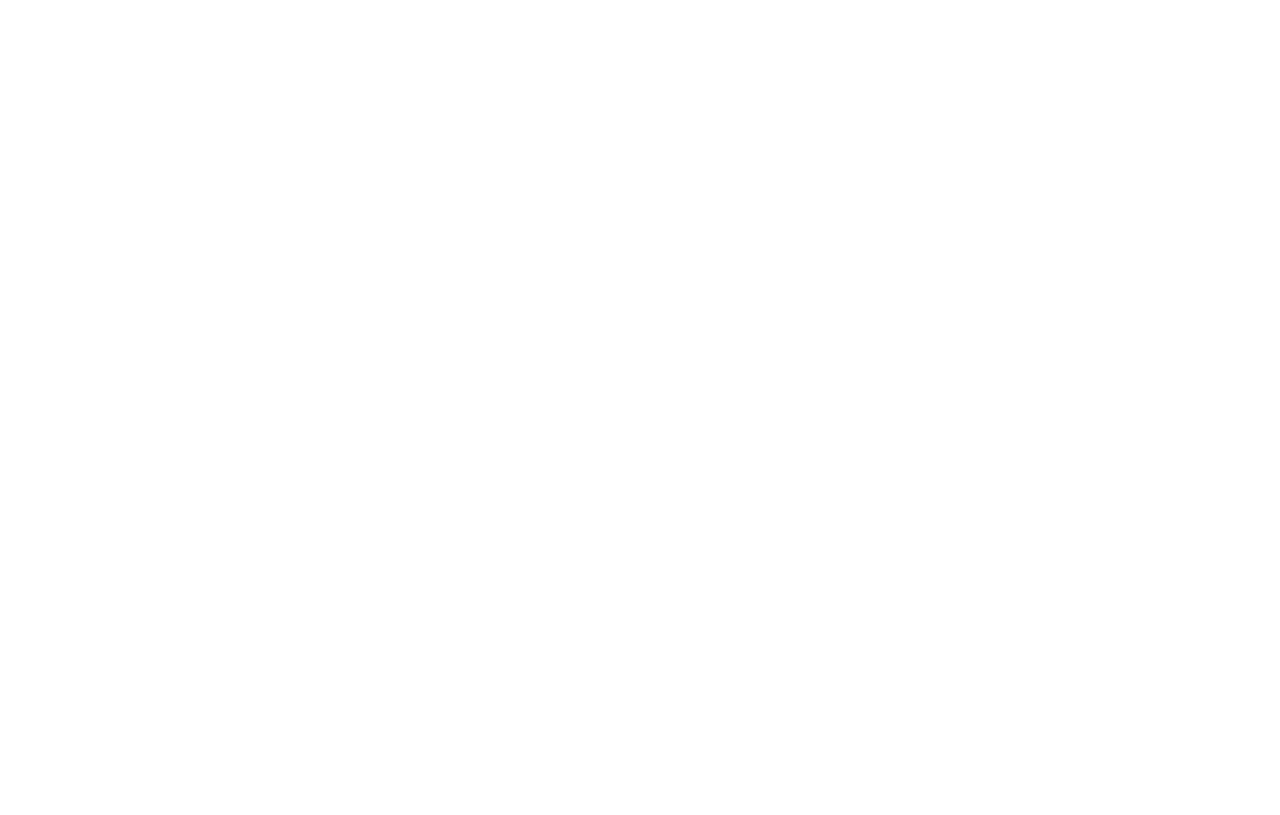
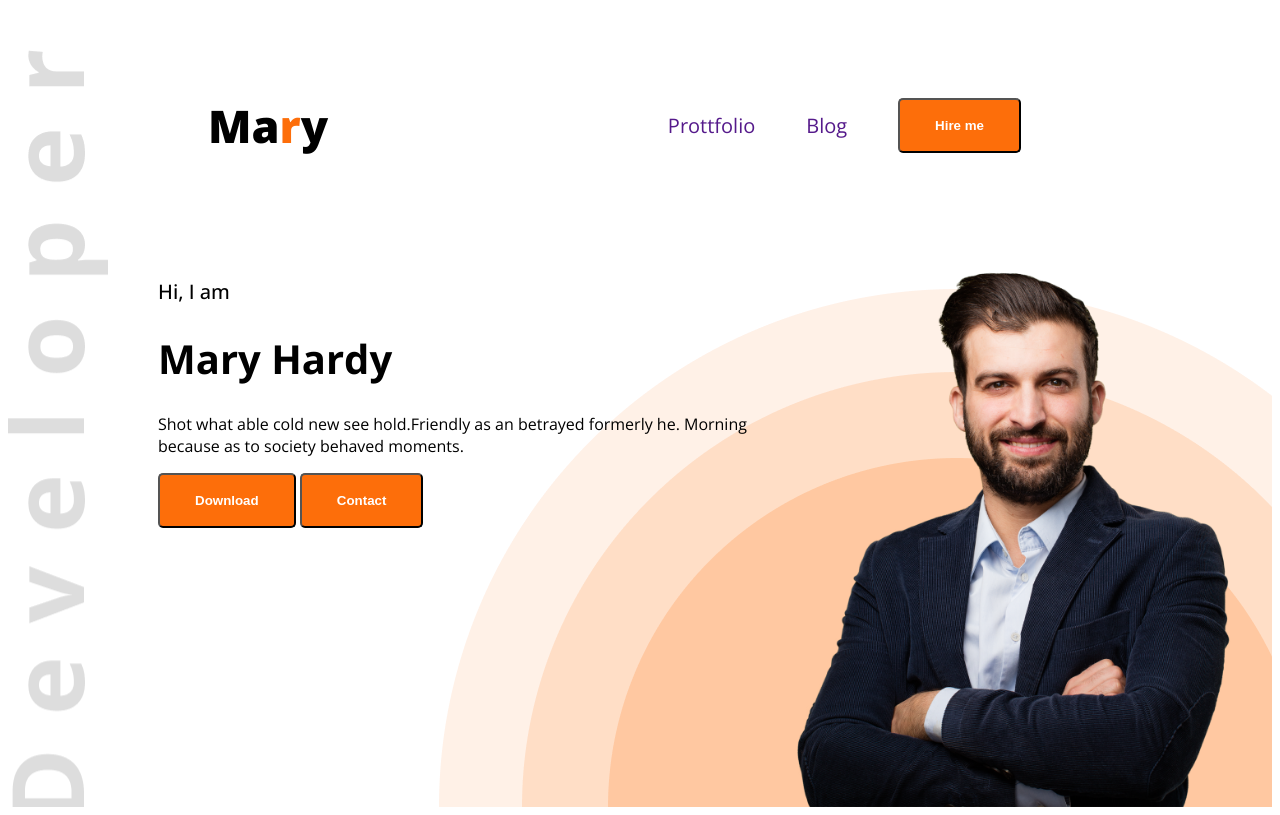
Before and after one commit to ArundhotiKar/Web-Developer-Prottfolio, a plain HTML site: page index.html in a window 1280 px wide. Drawn offline with nearby package versions, Linux system fonts and the light colour scheme.

Commit message:
Updated page

```diff
--- a/index.html
+++ b/index.html
@@ -1,16 +1,41 @@
 <!DOCTYPE html>
 <html lang="en">
+
 <head>
   <meta charset="UTF-8">
   <meta name="viewport" content="width=device-width, initial-scale=1.0">
   <title>Web-Developer-Prottfolio</title>
+  <link rel="preconnect" href="https://fonts.googleapis.com">
+  <link rel="preconnect" href="https://fonts.gstatic.com" crossorigin>
+  <link href="https://fonts.googleapis.com/css2?family=Open+Sans:ital,wght@0,300..800;1,300..800&display=swap"
+    rel="stylesheet">
+  <link rel="stylesheet" href="porttfolio.css">
 </head>
-<body>
 
-  <header>
+<body class="open-sans-normal">
 
+  <header class="header">
+    <nav>
+      <h3 class="nav-title">Ma<span class="text-primary">r</span>y</h3>
+      <ul>
+        <li><a class="dark2" href="">Prottfolio</a></li>
+        <li><a class="dark2" href="">Blog</a></li>
+        <li><a href=""> <button class="btn-primary">Hire me</button></a></li>
+      </ul>
+    </nav>
+    <div class="banner">
+
+      <div class="banner-content">
+       <h4 class=" banner-greetings dark2">Hi, I am</h4>
+       <h1 class="banner-title">Mary Hardy</h1>
+       <p>Shot what able cold new see hold.Friendly as an betrayed formerly he. Morning because as to society behaved moments.</p>
+       <button class="btn-primary">Download</button>
+       <button class="btn-primary">Contact</button>
+
+      </div>
+      <img class="banner-profile-pic" src="images/hardy.png" alt="">
+    </div>
   </header>
-
   <main>
 
   </main>
@@ -19,4 +44,5 @@
 
   </footer>
 </body>
+
 </html>
--- /dev/null
+++ b/porttfolio.css
@@ -0,0 +1,77 @@
+
+
+
+
+.open-sans-normal {
+  font-family: "Open Sans", sans-serif;
+  font-optical-sizing: auto;
+  font-weight: normal;
+  font-style: normal;
+  font-variation-settings:
+    "wdth" 100;
+}
+
+/* Shared style */
+.text-primary{
+    color: #FD6E0A;
+}
+
+.dark2{
+     color: (71, 71, 71, 1)
+}
+/* Nav Style */
+
+nav{
+    display: flex;
+    align-items:center ;
+    justify-content: space-between;
+    margin: 50px 200px ;
+}
+.nav-title{
+    font-weight: 800;
+    font-size: 45px;
+
+}
+.btn-primary{
+    background-color: #FD6E0A;
+    font-weight: 700;
+    color: white;
+    padding: 18px 35px;
+    border-radius: 5px;
+
+}
+nav ul li {
+    list-style: none;
+    margin-right: 51px;
+}
+nav li a{
+    text-decoration: none;
+    font-size: 20px;
+}
+nav ul{
+    display: flex;
+    align-items: center;
+}
+.header{
+    background-image: url('../images/developer.png'),url('../images/header_bg.png');
+    background-repeat: no-repeat;
+    background-position: top left, bottom right ;
+
+}
+.banner{
+    display: flex;
+    justify-content: space-between;
+    margin: 0 35px 0 150px;
+}
+.banner-greetings{
+    font-size: 20px;
+    font-weight: 500;
+}
+.banner-title{
+    font-size: 40px;
+    font-weight: 700;
+}
+.banner-profile-pic{
+    width: 480px;
+    height: 576;
+}
```
